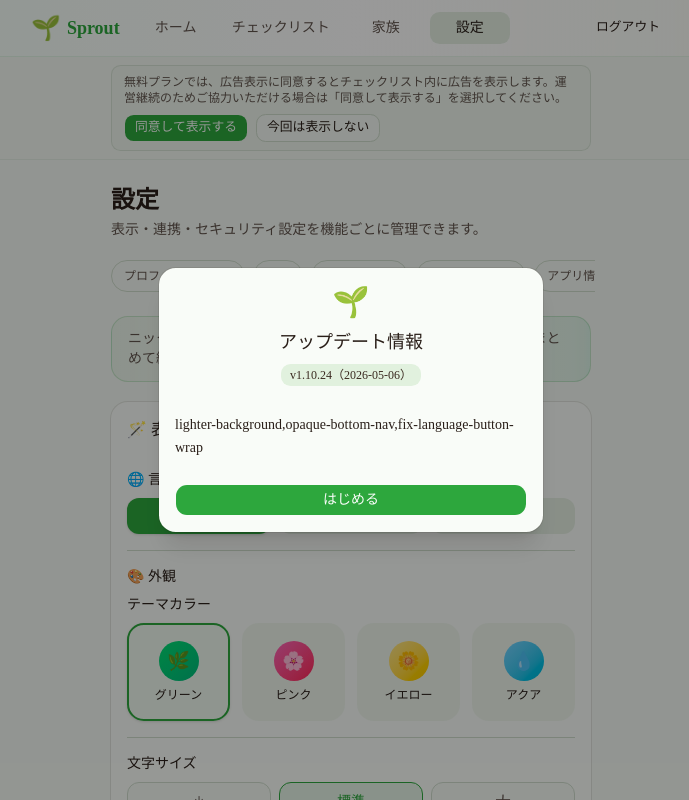
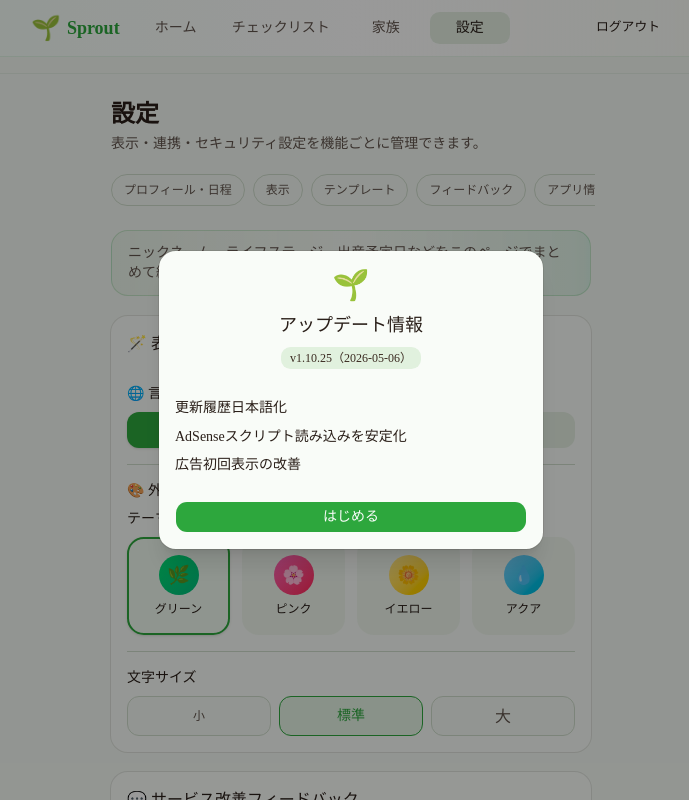
Before and after one commit to Toygaolingxiao/Sprout, a Next.js app: page /settings in a window 1280 px wide. Shown: the top 800 px of the page, without its empty margins (289-978 px from the left). Built offline with nearby package versions, Linux system fonts and the light colour scheme; no server answers.

Commit message:
release: v1.10.25

```diff
--- a/scripts/release-auto.mjs
+++ b/scripts/release-auto.mjs
@@ -21,7 +21,7 @@ function parseArgs(argv) {
     }
     if (arg === '--notes' && argv[i + 1]) {
       options.notes = argv[i + 1]
-        .split('|')
+        .split(/[|,]/)
         .map((v) => v.trim())
         .filter(Boolean);
       i += 1;
--- a/src/app/layout.tsx
+++ b/src/app/layout.tsx
@@ -27,7 +27,8 @@ export const viewport: Viewport = {
 };
 
 const siteUrl = 'https://sprout-rose.vercel.app';
-const adsenseClientId = process.env.NEXT_PUBLIC_ADSENSE_CLIENT_ID;
+const ADSENSE_FALLBACK_CLIENT_ID = 'ca-pub-3719155026592660';
+const adsenseClientId = process.env.NEXT_PUBLIC_ADSENSE_CLIENT_ID ?? ADSENSE_FALLBACK_CLIENT_ID;
 
 export const metadata: Metadata = {
   title: "Sprout 🌱 - 夫婦で育てる、新しい命の準備",
--- a/src/components/ads/adsense-script.tsx
+++ b/src/components/ads/adsense-script.tsx
@@ -2,7 +2,8 @@
 
 import Script from 'next/script';
 
-const ADSENSE_CLIENT_ID = process.env.NEXT_PUBLIC_ADSENSE_CLIENT_ID;
+const ADSENSE_FALLBACK_CLIENT_ID = 'ca-pub-3719155026592660';
+const ADSENSE_CLIENT_ID = process.env.NEXT_PUBLIC_ADSENSE_CLIENT_ID ?? ADSENSE_FALLBACK_CLIENT_ID;
 
 interface AdsenseScriptProps {
   enabled: boolean;
--- a/src/components/ads/adsense-slot.tsx
+++ b/src/components/ads/adsense-slot.tsx
@@ -3,7 +3,8 @@
 import { useEffect, useRef, useState } from 'react';
 import { cn } from '@/lib/utils';
 
-const ADSENSE_CLIENT_ID = process.env.NEXT_PUBLIC_ADSENSE_CLIENT_ID;
+const ADSENSE_FALLBACK_CLIENT_ID = 'ca-pub-3719155026592660';
+const ADSENSE_CLIENT_ID = process.env.NEXT_PUBLIC_ADSENSE_CLIENT_ID ?? ADSENSE_FALLBACK_CLIENT_ID;
 
 declare global {
   interface Window {
--- a/src/components/ads/header-ad-banner.tsx
+++ b/src/components/ads/header-ad-banner.tsx
@@ -28,7 +28,11 @@ export function HeaderAdBanner({ subscriptionTier }: HeaderAdBannerProps) {
     const saved = localStorage.getItem(ADS_CONSENT_KEY);
     if (saved === 'granted' || saved === 'denied') {
       setAdsConsent(saved);
+      return;
     }
+
+    setAdsConsent('granted');
+    localStorage.setItem(ADS_CONSENT_KEY, 'granted');
   }, [isFreePlan]);
 
   useEffect(() => {
--- a/src/data/release-notes.ts
+++ b/src/data/release-notes.ts
@@ -1,11 +1,22 @@
-export const APP_VERSION = '1.10.24';
+export const APP_VERSION = '1.10.25';
 
 export const RELEASE_NOTES: { version: string; date: string; items: string[] }[] = [
+  {
+    version: '1.10.25',
+    date: '2026-05-06',
+    items: [
+      '更新履歴日本語化',
+      'AdSenseスクリプト読み込みを安定化',
+      '広告初回表示の改善',
+    ],
+  },
   {
     version: '1.10.24',
     date: '2026-05-06',
     items: [
-      'lighter-background,opaque-bottom-nav,fix-language-button-wrap',
+      '背景色を明るく調整し、画面全体の視認性を改善',
+      '下部メニューバーを不透明化して見やすさを向上',
+      '言語切替ボタンの改行崩れを修正',
     ],
   },
   {
```
Also changed, not shown: 1 other file (tests, documents, lock files or other folders).
